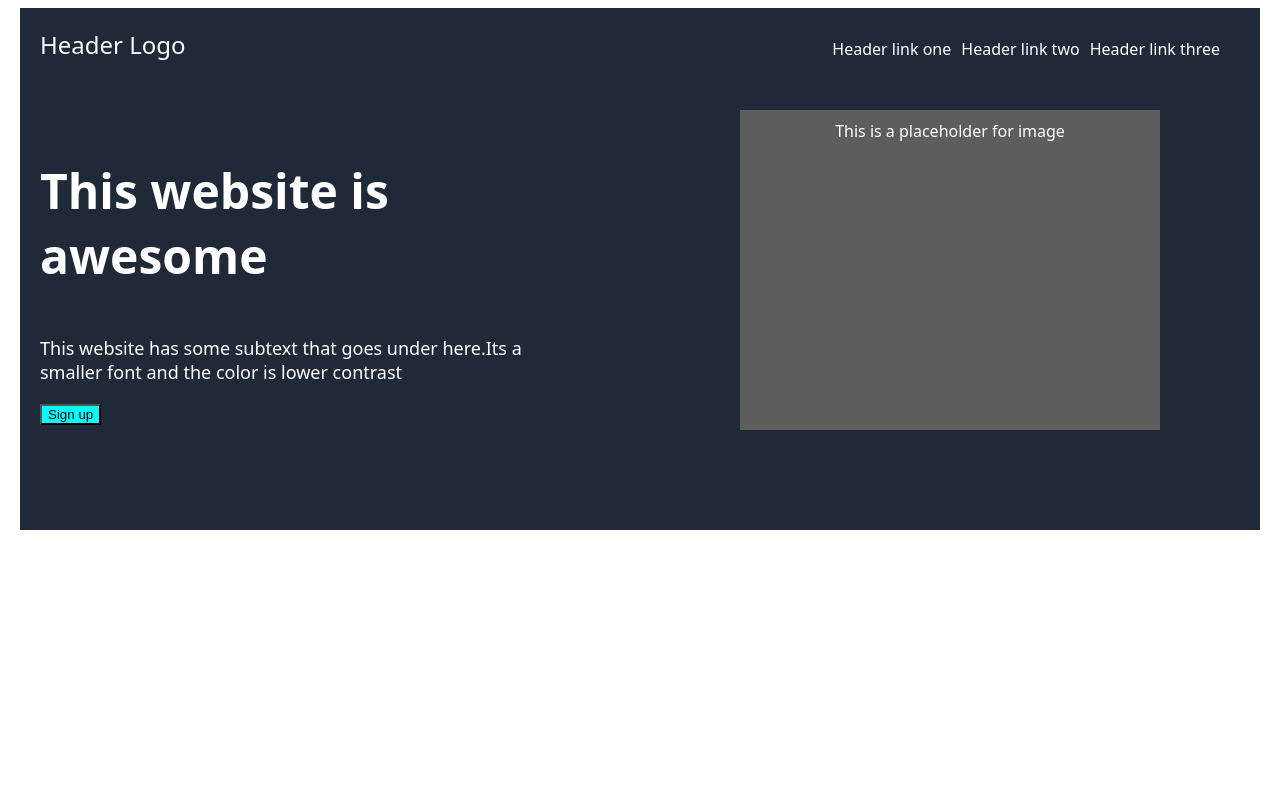
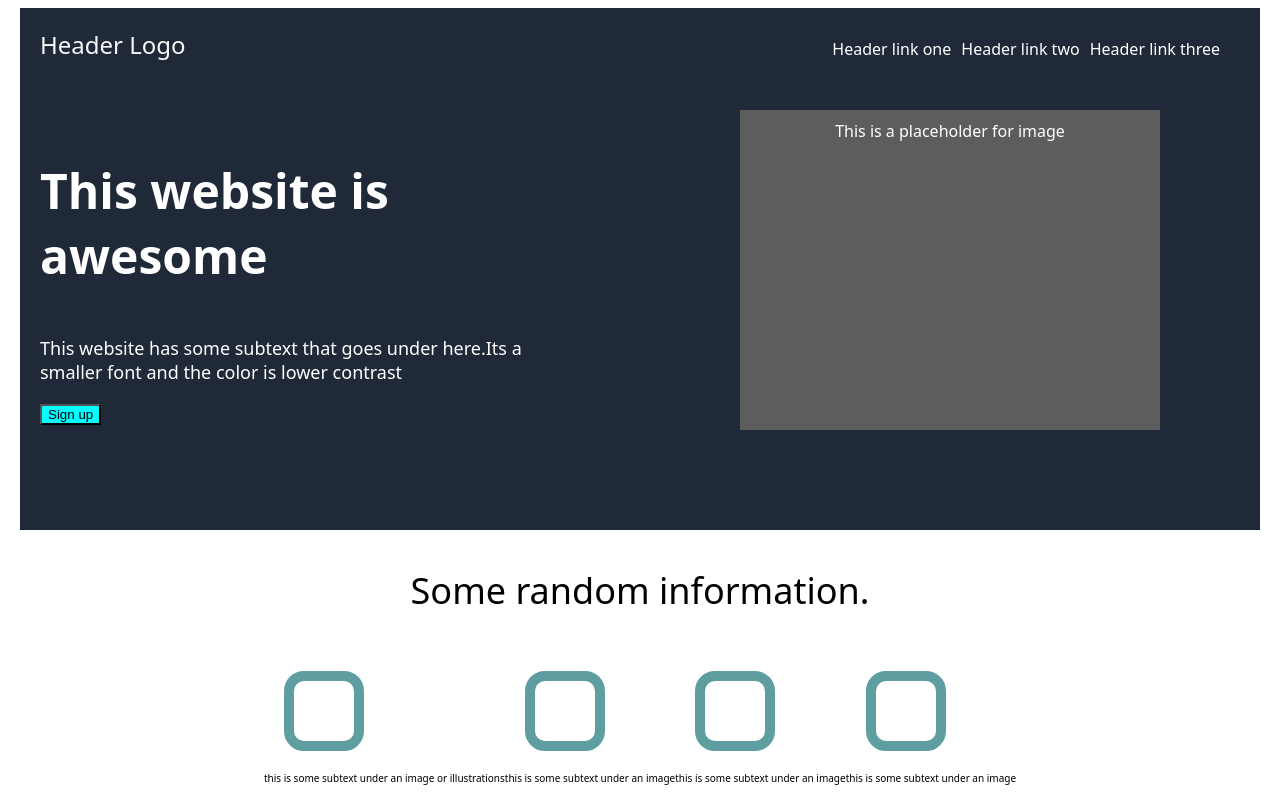
Before and after one commit to PoppaGenda/landingpage, a plain HTML site: page index.html in a window 1280 px wide. Drawn offline with Linux system fonts and the light colour scheme.

Commit message:
created the second body,fixation required

```diff
--- a/index.html
+++ b/index.html
@@ -29,7 +29,28 @@
         </div>
         </div>
     </div>
-    <div class="b1"></div>
+    <div class="b1">
+        <p style="text-align: center; font-size: 36px;font-weight: extra-bold;">Some random information.</p>
+        <div class="cards">
+            <div class="c">
+            <div class="c1"></div>
+            <div class="c11" style="font-size:10px">this is some subtext under an image or illustrations</div>
+            </div>
+            <div class="cc>">
+            <div class="c2"></div>
+            <div class="c22" style="font-size:10px">this is some subtext under an image</div>
+        </div>
+            <div class="ccc">
+            <div class="c3"></div>
+            <div class="c33" style="font-size: 10px;">this is some subtext under an image</div>
+        </div>
+        <div class="cccc">
+
+            <div class="c4" ></div>
+            <div class="c44" style="font-size:10px">this is some subtext under an image</div>
+        </div>
+
+    </div>
     <div class="b2"></div>
     <div class="b3"></div>
     <div class="footer"></div>
--- a/style.css
+++ b/style.css
@@ -58,6 +58,25 @@ ul{
     background-color: white;
 
 }
+.cards{
+    display: flex;
+    justify-content: center;
+    align-items: center;
+}
+.c, .cc, .ccc, .cccc{
+    display:block;
+
+
+
+}
+.c1, .c2, .c3, .c4{
+    width:60px;
+    height:60px;
+    margin:20px;
+    border:10px solid cadetblue;
+    border-radius: 20px;
+
+}
 
 .b2{
     width:auto;
```
